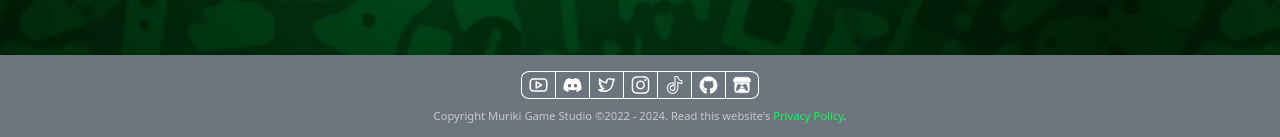
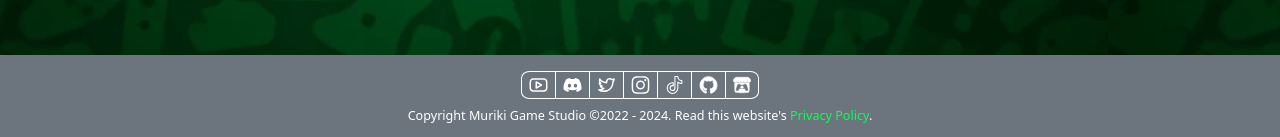
Before and after one commit to murikistudio/murikistudio.com.br, a Jekyll site: the page built from index.md, in a window 1280 px wide. Shown: the part 760-897 px from the top of the page. Built offline with Jekyll 4.4.1, drawn with Linux system fonts in a browser that asks for light colours.

Commit message:
feat: changes in the footer

```diff
--- a/_includes/footer.html
+++ b/_includes/footer.html
@@ -9,7 +9,7 @@
         {% endfor %}
     </div>
     <div class="w-100 d-inline-flex align-items-center justify-content-around">
-        <p class="mb-0 mt-2" style="font-size: 0.8rem; color: #c9c9ca; line-height: 1rem;">
+        <p class="mb-0 mt-2" style="font-size: 0.9rem; line-height: 1rem;">
             <small>
                 Copyright {{ site.title }} ©2022 - <span id="currentYear">{{ 'now' | date: "%Y" }}</span>.
                 Read this website's <a href="{{ site.baseurl }}/privacy-policy">Privacy Policy</a>.
```
